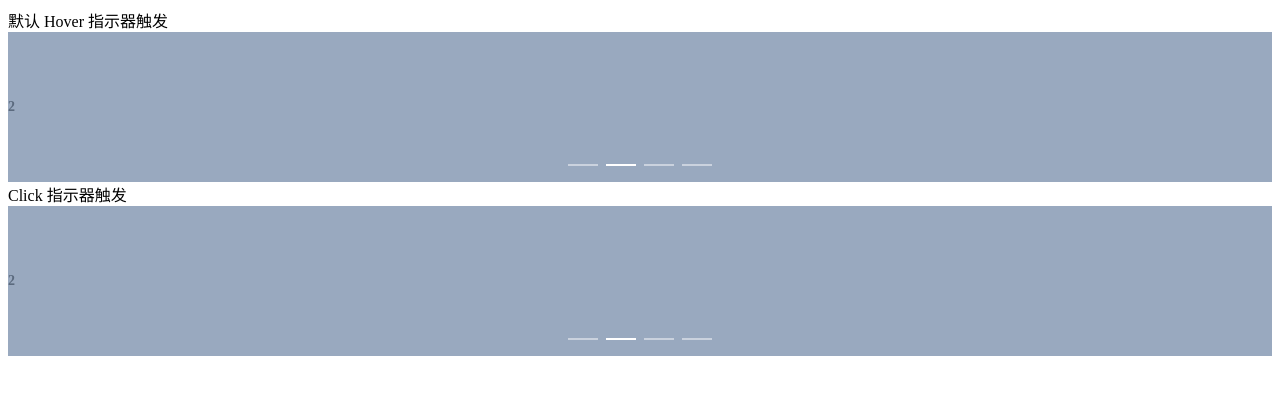
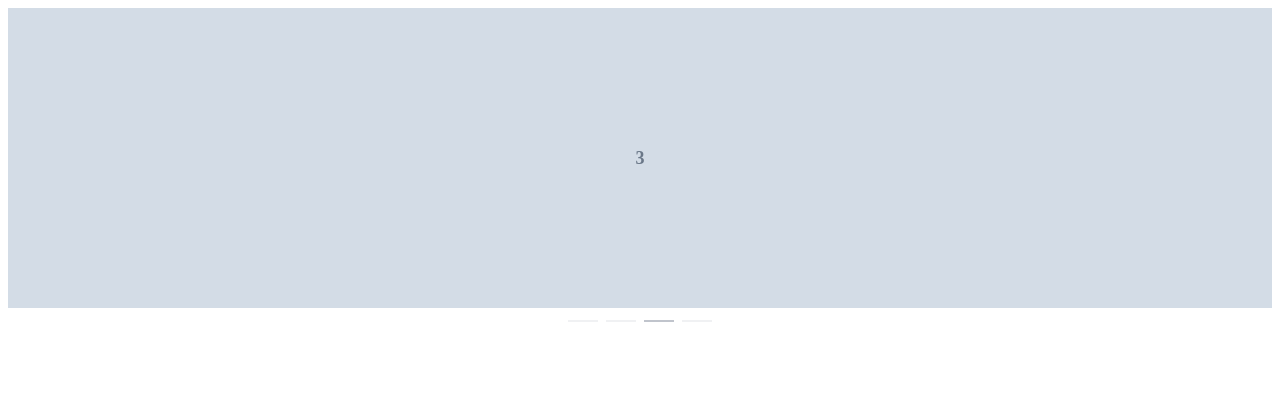
Before and after one commit to kingyeahwei/element_learning, a Vue app: page / in a window 1280 px wide. Shown: the top 394 px of the page. Built offline with nearby package versions, Linux system fonts and the light colour scheme.

Commit message:
carousel 指示器位置

```diff
--- a/src/App.vue
+++ b/src/App.vue
@@ -1,21 +1,11 @@
 <template>
   <div id="app">
-    <div class="block">
-      <span class="demonstration">默认 Hover 指示器触发</span>
-      <el-carousel height="150px">
-        <el-carousel-item v-for="item in 4" :key="item">
-          <h3 class="small">{{ item }}</h3>
-        </el-carousel-item>
-      </el-carousel>
-    </div>
-    <div class="block">
-      <span class="demonstration">Click 指示器触发</span>
-      <el-carousel trigger="click" height="150px">
-        <el-carousel-item v-for="item in 4" :key="item">
-          <h3 class="small">{{ item }}</h3>
-        </el-carousel-item>
-      </el-carousel>
-    </div>
+    <el-carousel indicator-position="outside">
+      <el-carousel-item
+        v-for="item in 4" :key="item">
+        <h3>{{item}}</h3>
+      </el-carousel-item>
+    </el-carousel>
   </div>
 </template>
 
@@ -32,17 +22,17 @@
 <style lang="less">
   .el-carousel__item h3 {
     color: #475669;
-    font-size: 14px;
+    font-size: 18px;
     opacity: 0.75;
-    line-height: 150px;
+    line-height: 300px;
     margin: 0;
+    text-align: center;
   }
 
   .el-carousel__item:nth-child(2n) {
     background-color: #99a9bf;
   }
-
-  .el-carousel__item:nth-child(2n+1) {
+  .el-carousel__item:nth-child(2n + 1) {
     background-color: #d3dce6;
   }
 </style>
```
